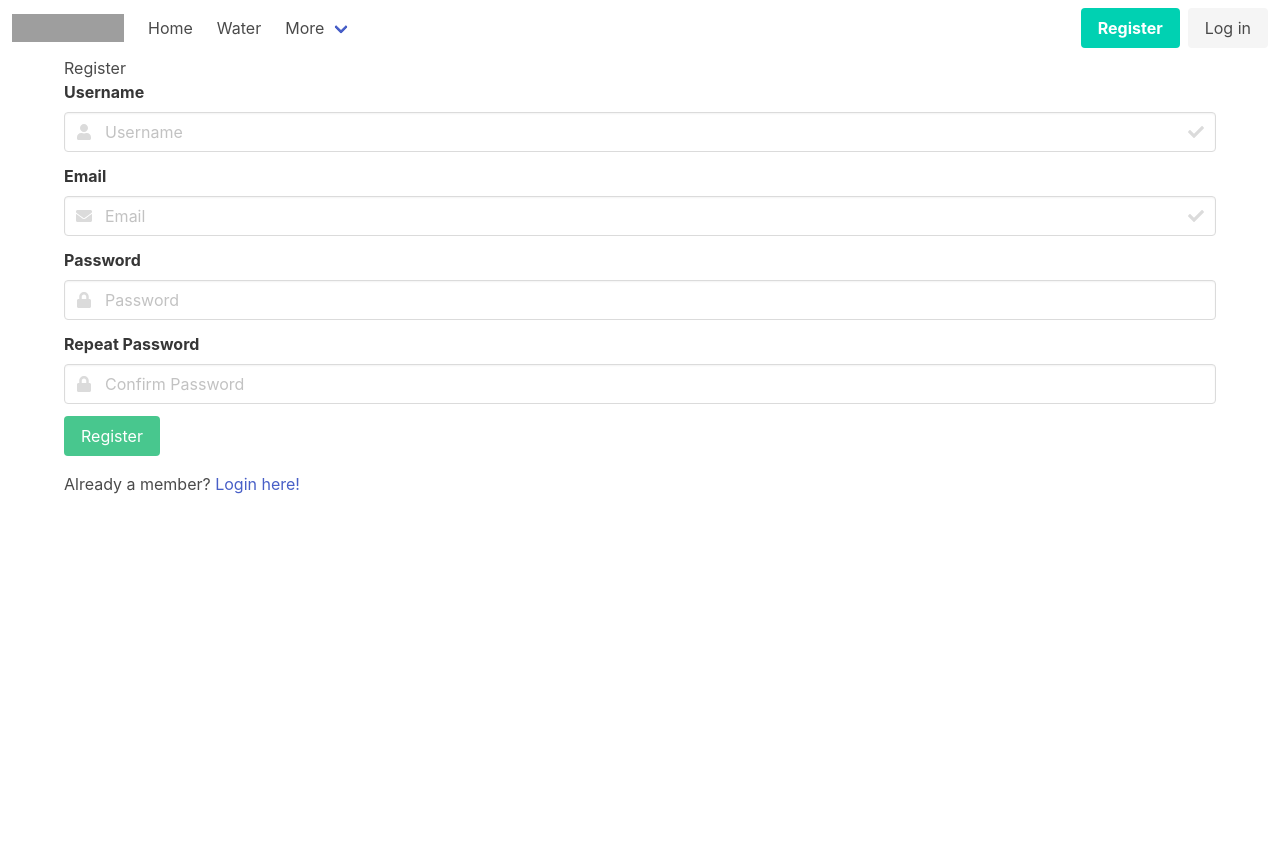
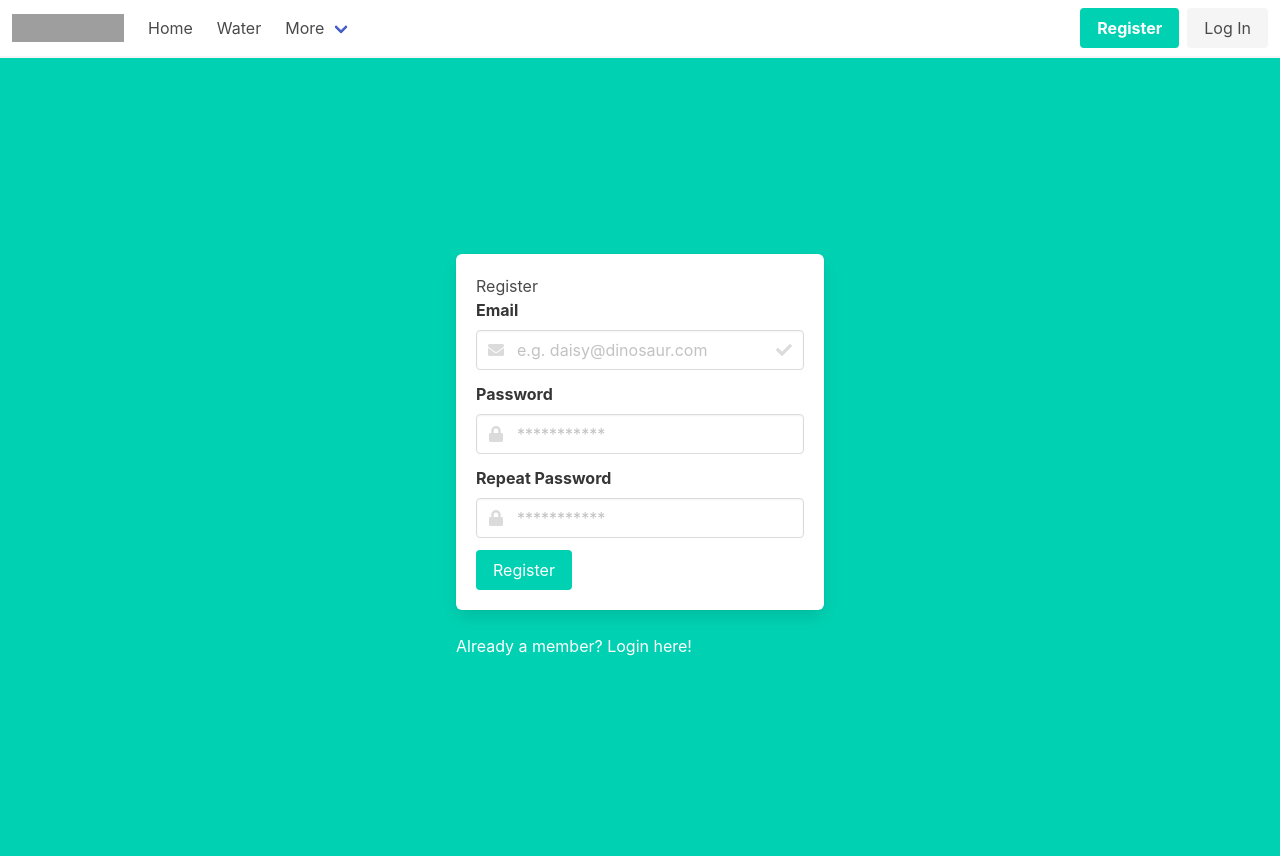
Before and after one commit to Timothy-Pulliam/flask_microblog, a Flask app: page /register in a window 1280 px wide. Before the commit the page ends 494 px from the top, so only its background shows below. Run offline with Flask 2, Linux system fonts and the light colour scheme; some libraries are stand-ins or nearby versions; grey boxes are pictures that could not be loaded.

Commit message:
update HTML/CSS

```diff
--- a/app/templates/base.html
+++ b/app/templates/base.html
@@ -13,7 +13,7 @@
 
   <body>
     <div id="app">
-      <nav class="navbar" role="navigation" aria-label="main navigation">
+      <nav class="navbar has-shadow" role="navigation" aria-label="main navigation">
         <div class="navbar-brand">
           <a class="navbar-item" href="https://bulma.io">
             <img src="https://bulma.io/images/bulma-logo.png" width="112" height="28">
@@ -62,12 +62,18 @@
           <div class="navbar-end">
             <div class="navbar-item">
               <div class="buttons">
+                {% if current_user.is_anonymous %}
                 <a class="button is-primary" href="{{ url_for('register') }}">
                   <strong>Register</strong>
                 </a>
                 <a class="button is-light" href="{{ url_for('login') }}">
-                  Log in
+                  Log In
                 </a>
+                {% else %}
+                <a class="button is-light" href="{{ url_for('logout') }}">
+                  Log Out
+                </a>
+                {% endif %}
               </div>
             </div>
           </div>
@@ -75,6 +81,7 @@
       </nav>
     </div>
 
+    <!--
     <div class="container">
       {% with messages = get_flashed_messages() %}
       {% if messages %}
@@ -86,10 +93,12 @@
       {% endfor %}
       {% endif %}
       {% endwith %}
+    -->
+    {% block body %}{% endblock %}
 
-      {% block body %}{% endblock %}
-
+    <!--
     </div>
+    -->
     <!-- VUE JS development version, includes helpful console warnings -->
     <script src="https://cdn.jsdelivr.net/npm/vue@2/dist/vue.js"></script>
     <script src="{{ url_for('static', filename='js/main.js') }}"></script>
--- a/app/templates/register.html
+++ b/app/templates/register.html
@@ -1,25 +1,18 @@
 {% extends "base.html" %}
 
 {% block body %}
-<h1>Register</h1>
-<form action="" method="post">
+<section class="hero is-primary is-fullheight">
+  <div class="hero-body">
+    <div class="container">
+      <div class="columns is-centered">
+        <div class="column is-5-tablet is-4-desktop is-4-widescreen">
+          <form class="box" action="" method="post">
+            <p>Register</p>
             {{ form.hidden_tag() }}
-  <div class="field">
-    {{ form.username.label(class_="label") }}
-    <div class="control has-icons-left has-icons-right">
-      {{ form.username(size=32, class_="input", placeholder="Username") }}
-      <span class="icon is-small is-left">
-        <i class="fas fa-user"></i>
-      </span>
-      <span class="icon is-small is-right">
-        <i class="fas fa-check"></i>
-      </span>
-    </div>
-  </div>
             <div class="field">
               {{ form.email.label(class_="label") }}
               <div class="control has-icons-left has-icons-right">
-      {{ form.email(size=32, class_="input", placeholder="Email") }}
+                {{ form.email(size=32, class_="input", placeholder="e.g. daisy@dinosaur.com") }}
                 <span class="icon is-small is-left">
                   <i class="fas fa-envelope"></i>
                 </span>
@@ -31,7 +24,7 @@
             <div class="field">
               {{ form.password.label(class_="label") }}
               <div class="control has-icons-left">
-      {{ form.password(size=32, class_="input", placeholder="Password") }}
+                {{ form.password(size=32, class_="input", placeholder="***********") }}
                 <span class="icon is-small is-left">
                   <i class="fas fa-lock"></i>
                 </span>
@@ -40,15 +33,20 @@
             <div class="field">
               {{ form.password2.label(class_="label") }}
               <p class="control has-icons-left">
-      {{ form.password2(size=32, class_="input", placeholder="Confirm Password") }}
+                {{ form.password2(size=32, class_="input", placeholder="***********") }}
                 <span class="icon is-small is-left">
                   <i class="fas fa-lock"></i>
                 </span>
               </p>
             </div>
             <div class="field">
-    <p class="control">{{ form.submit(class_="button is-success") }}</p>
+              <p class="control">{{ form.submit(class_="button is-primary") }}</p>
             </div>
           </form>
           <p>Already a member? <a href="{{ url_for('login') }}">Login here!</a></p>
+        </div>
+      </div>
+    </div>
+  </div>
+</section>
 {% endblock %}
```
Also changed, not shown: app/templates/dashboard.html (added, +10 -0 lines), app/templates/index.html (+10 -5 lines), app/templates/login.html (+15 -5 lines). Lines whose indentation alone changed are shown as unchanged.
